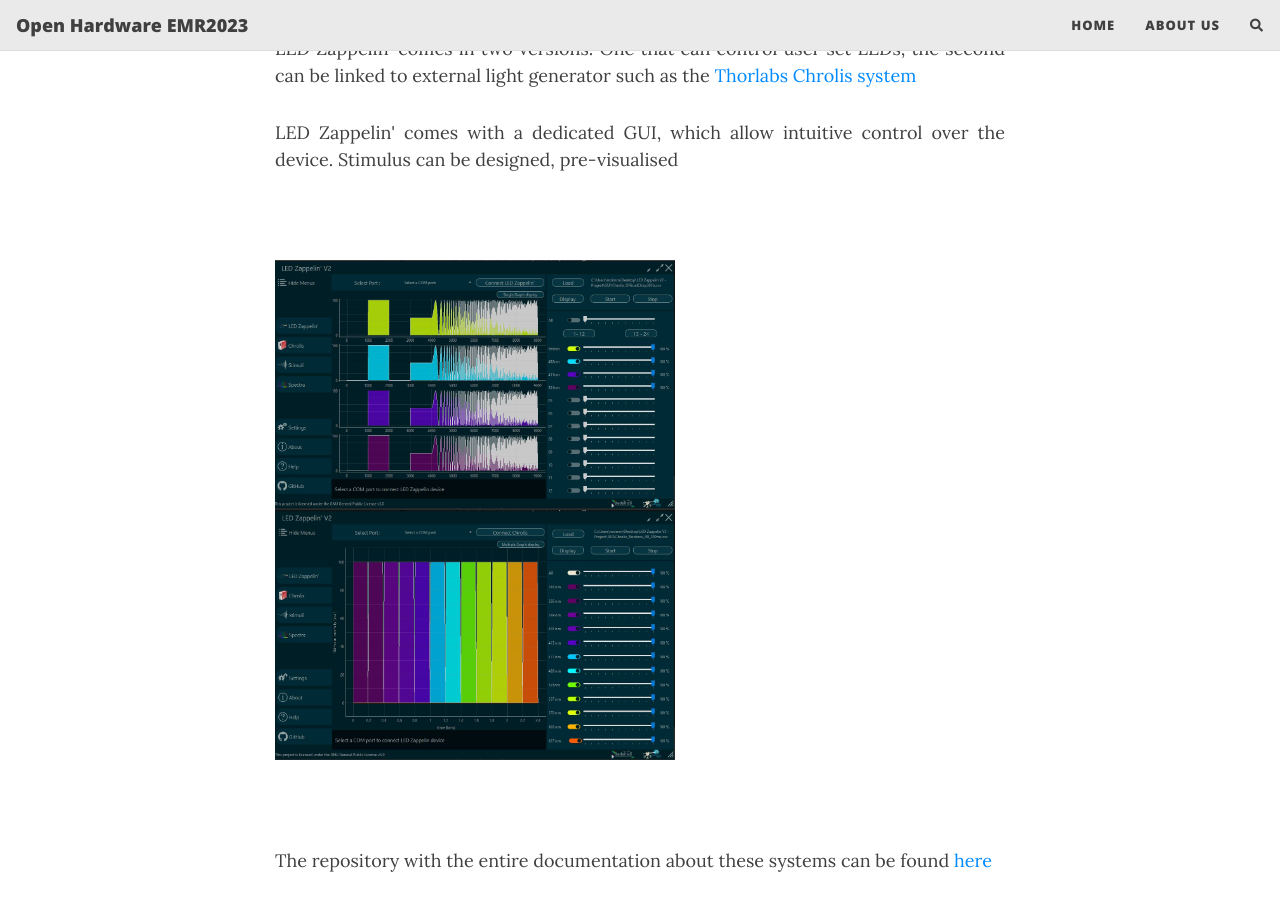
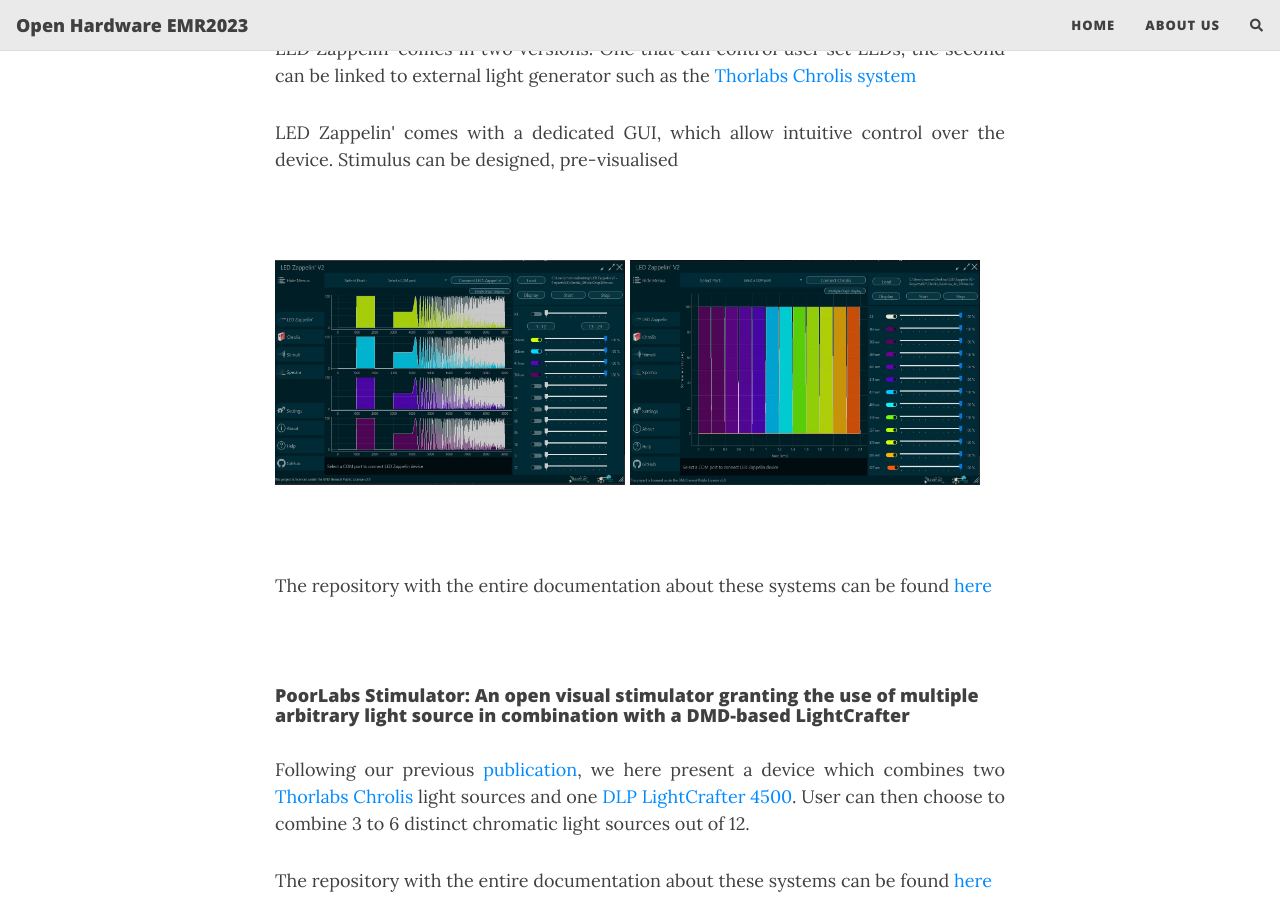
Before and after one commit to open-neuroscience/ERM2023, a Jekyll site: the page built from index.markdown, in a window 1280 px wide and 900 px high, scrolled down 2182 px. Built offline with Jekyll 4.4.1, drawn with Linux system fonts in a browser that asks for light colours; nearby versions of some CDN libraries; comment, search, counter and statistics services are not loaded.

Commit message:
Update index.markdown

```diff
--- a/index.markdown
+++ b/index.markdown
@@ -75,8 +75,8 @@ Stimulus can be designed, pre-visualised
 
 <br>
 <p>
-<img align="center" width="400" height="250" src="./assets/img/LEDzap_GUI.JPG"/>
-<img align="center" width="400" height="250" src="./assets/img/LEDzap_GUI2.JPG"/>
+<img align="center" width="350" height="225" src="./assets/img/LEDzap_GUI.JPG"/>
+<img align="center" width="350" height="225" src="./assets/img/LEDzap_GUI2.JPG"/>
 </p>
 <br>
 
```
